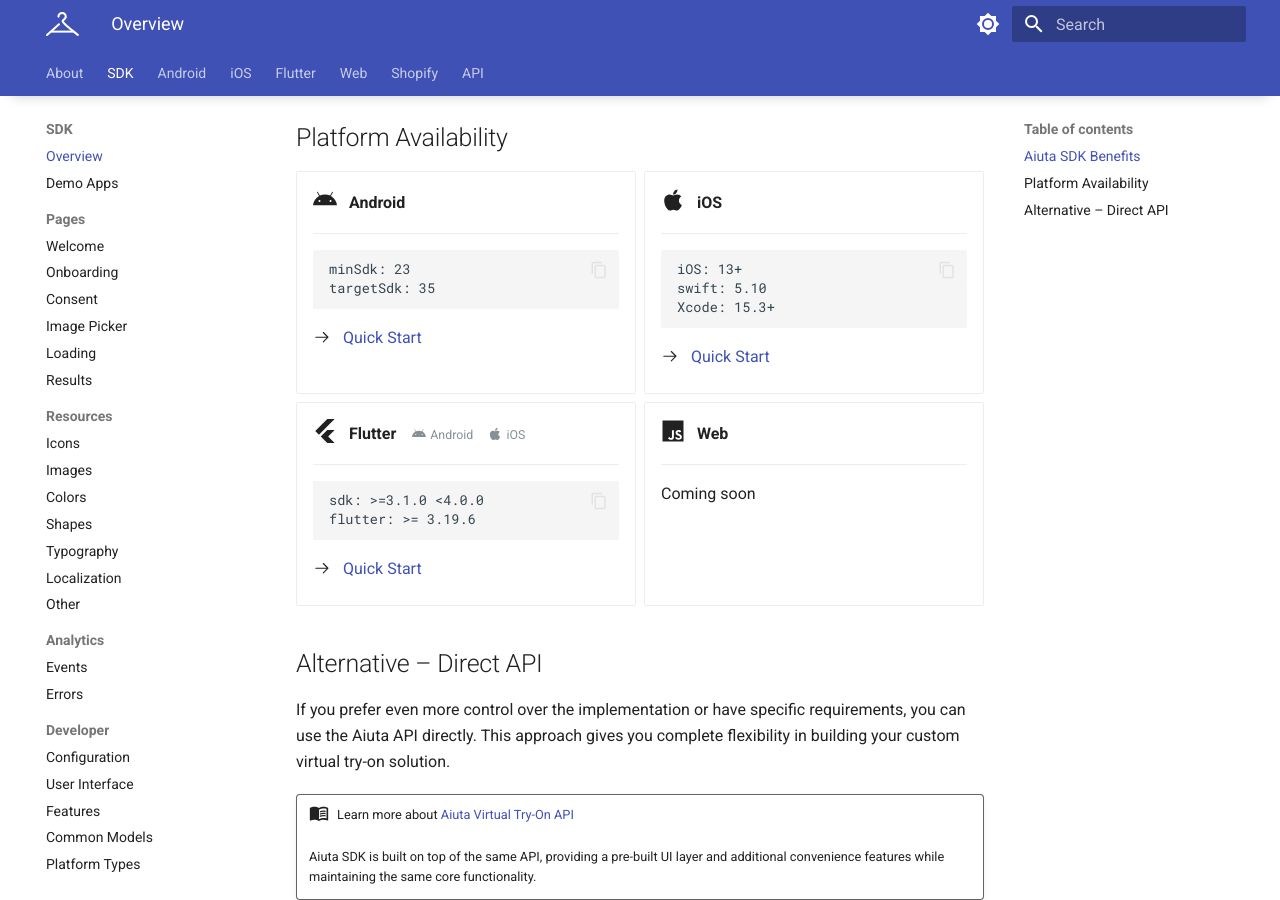
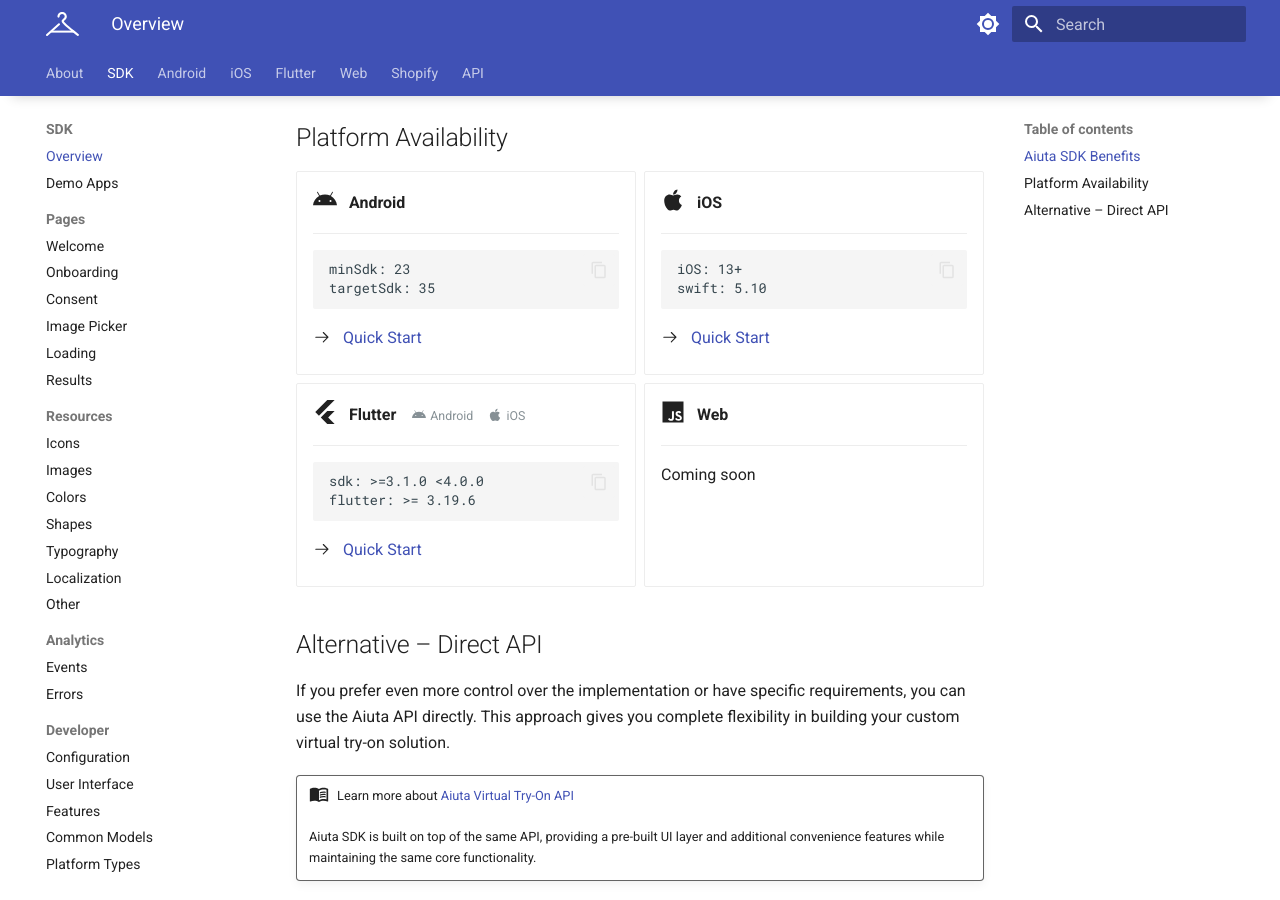
Before and after one commit to aiuta-com/docs, an MkDocs documentation site: the page built from docs/sdk/overview.md, in a window 1280 px wide and 900 px high, scrolled down 809 px. Built offline with MkDocs 1.6.1 and Material for MkDocs 9.7.7, drawn with Linux system fonts in a browser that asks for light colours.

Commit message:
Templates for requirements

````diff
--- a/docs/sdk/flutter/quick-start.md
+++ b/docs/sdk/flutter/quick-start.md
@@ -4,10 +4,7 @@
 
 ## Requirements
 
-```
-sdk: >=3.1.0 <4.0.0
-flutter: >= 3.19.6
-```
+{% include-markdown "sdk/templates/flutter/requirements.md" %}
 
 === "Android"
 
@@ -15,11 +12,7 @@
 
 === "iOS"
 
-    ```
-    iOS: 13+
-    swift: 5.10
-    Xcode: 15.3+
-    ```
+    {% include-markdown "sdk/templates/ios/requirements.md" %}
 
     !!! tip ""
         Can be compiled for iOS `12+`, but the SDK will not be available for use<br>
--- a/docs/sdk/ios/quick-start.md
+++ b/docs/sdk/ios/quick-start.md
@@ -2,3 +2,7 @@
 
 !!! info
     Docs under construction
+
+## Requirements
+
+{% include-markdown "sdk/templates/ios/requirements.md" %}
--- a/docs/sdk/overview.md
+++ b/docs/sdk/overview.md
@@ -27,11 +27,7 @@
 -   :fontawesome-brands-apple:{ .lg } __iOS__
 
     ---
-    ```
-    iOS: 13+
-    swift: 5.10
-    Xcode: 15.3+
-    ```
+    {% include-markdown "sdk/templates/ios/requirements.md" %}
     :octicons-arrow-right-24: [Quick Start](./ios/quick-start.md)
 
 -   :fontawesome-brands-flutter:{ .lg } __Flutter__ <span class="md-platfroms">:fontawesome-brands-android: Android :fontawesome-brands-apple: iOS</span>
--- /dev/null
+++ b/docs/sdk/templates/flutter/requirements.md
@@ -0,0 +1,4 @@
+```
+sdk: >=3.1.0 <4.0.0
+flutter: >= 3.19.6
+```
--- /dev/null
+++ b/docs/sdk/templates/ios/requirements.md
@@ -0,0 +1,4 @@
+```
+iOS: 13+
+swift: 5.10
+```
````
Also changed, not shown: docs/index.md (+7 -8 lines).
